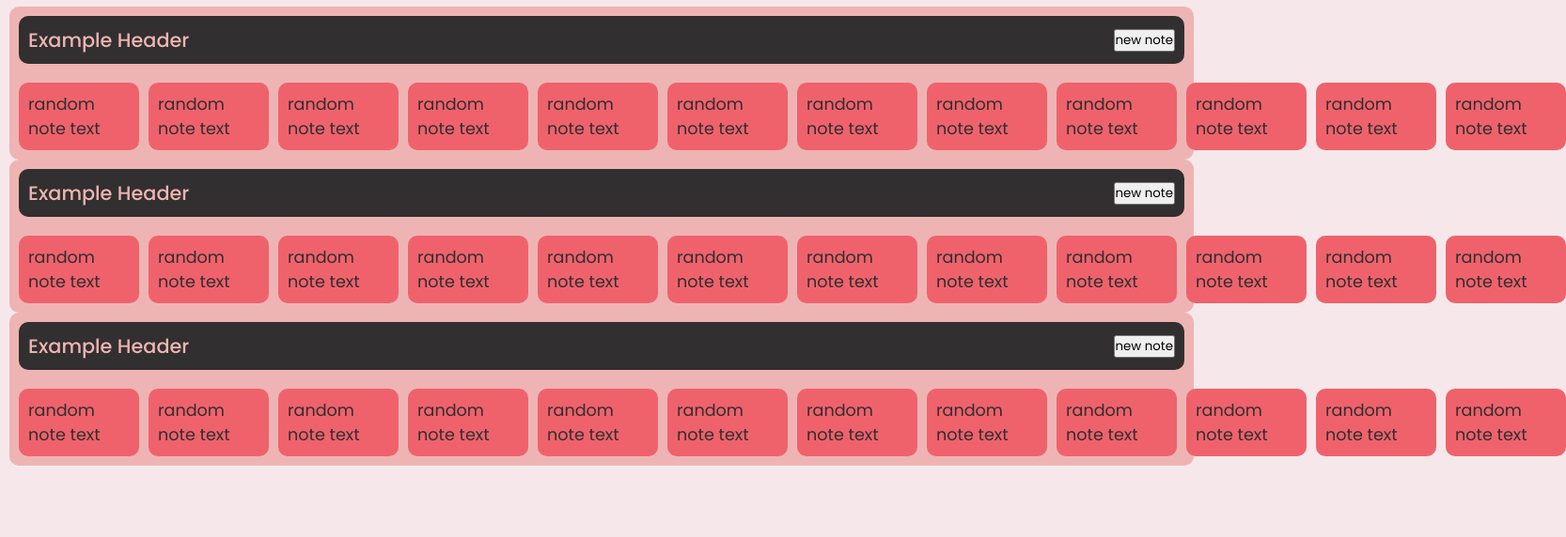
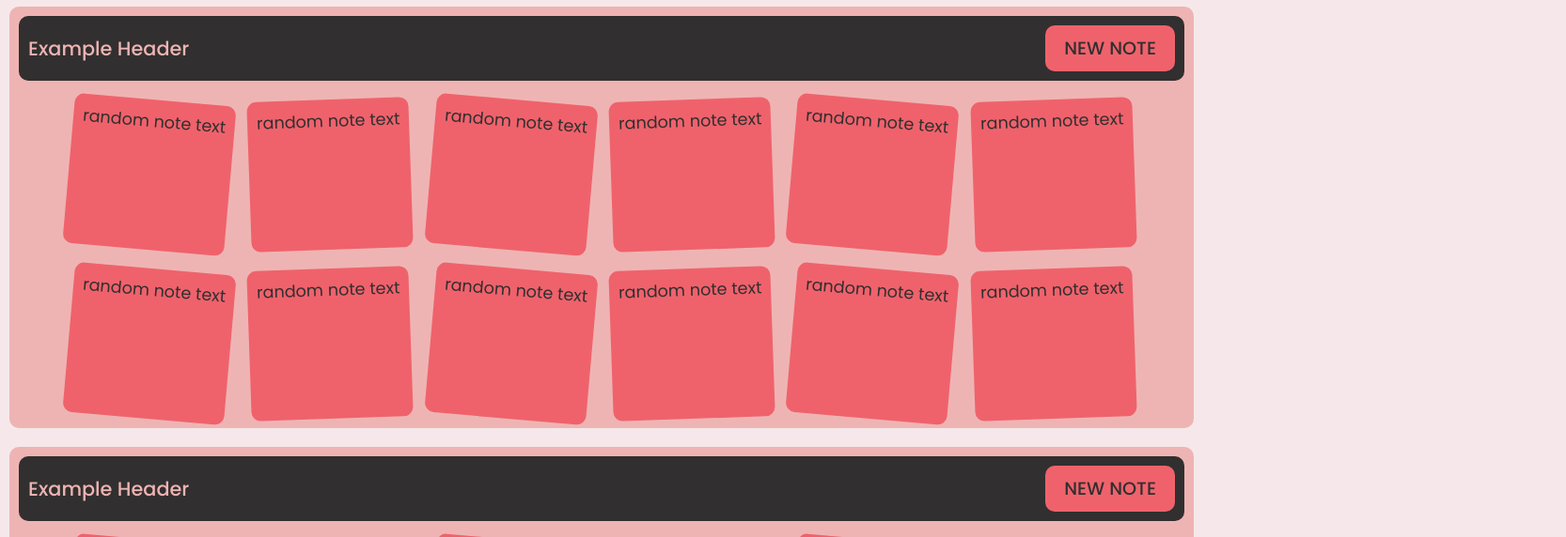
Before and after one commit to vibhatsu08/sticky-notes, a plain HTML site: page index.html in a window 1280 px wide. Shown: the part 78-650 px from the top of the page at 94% size, 1666 px wide, since content can reach past the window. Drawn offline with Linux system fonts and the light colour scheme.

Commit message:
Fixed the bug, where the notes child elements would leak out of the parent container. Added more styling to the elements. Now each note has a little bit of a degree shift to give some kind of a realistic look for the notes.

```diff
--- a/style.css
+++ b/style.css
@@ -16,7 +16,7 @@
     --notesHeaderBgColor: #312F2F;
     --notesHeaderTxtColor: #EEB4B3;
     --notesHeaderNewNoteButtonBgColor: #EF626C;
-    --notesHeaderNewNoteButtonTxtColor: #EEB4B3;
+    --notesHeaderNewNoteButtonTxtColor:  #312F2F;
     --noteBgColor: #EF626C;
     --noteTxtColor: #312F2F;
 }
@@ -36,6 +36,7 @@ body {
     justify-content: space-between;
     align-items: center;
     flex-direction: row;
+    gap: 20px;
     padding: 10px 20px;
     background-color: var(--navbarBgColor);
 }
@@ -64,7 +65,12 @@ body {
 }
 
 #notes-body {
+    display: flex;
+    justify-content: center;
+    align-items: center;
+    flex-direction: column;
     padding: 10px;
+    gap: 20px;
 }
 .notes-div {
     display: flex;
@@ -93,10 +99,24 @@ body {
     font-weight: 500;
     text-transform: capitalize;
 }
+.new-note-button {
+    border: none;
+    outline: none;
+    background-color: var(--notesHeaderNewNoteButtonBgColor);
+    color: var(--notesHeaderNewNoteButtonTxtColor);
+    padding: 10px 20px;
+    font-size: 1.2rem;
+    font-weight: 500;
+    text-transform: uppercase;
+    border-radius: 10px;
+    cursor: pointer;
+}
 .notes {
     display: flex;
-    overflow-x: auto;
-    gap: 10px;
+    flex-wrap: wrap;
+    justify-content: center;
+    align-items: center;
+    gap: 20px;
 }
 .note {
     background-color: var(--noteBgColor);
@@ -105,5 +125,12 @@ body {
     border-radius: 10px;
     font-size: 1.1rem;
     font-weight: 400;
-    width: 10vw;
+    min-width: 10vw;
+    min-height: 20vh;
 }
+.note:nth-child(odd) {
+    transform: rotate(5deg);
+}
+.note:nth-child(even) {
+    transform: rotate(-2deg);
+}
```
